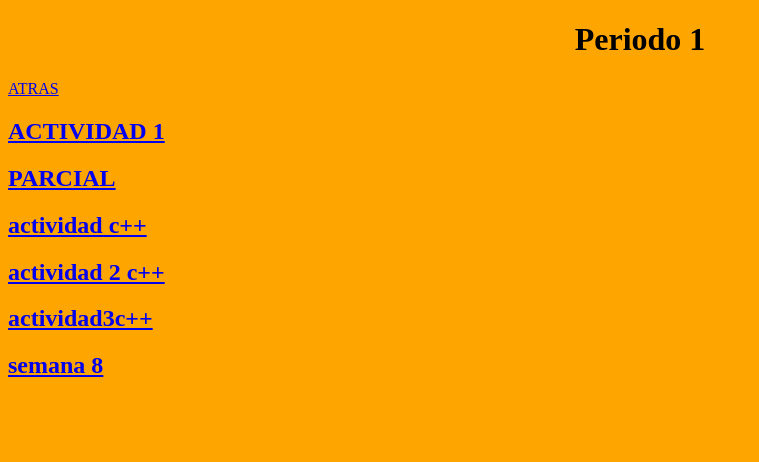
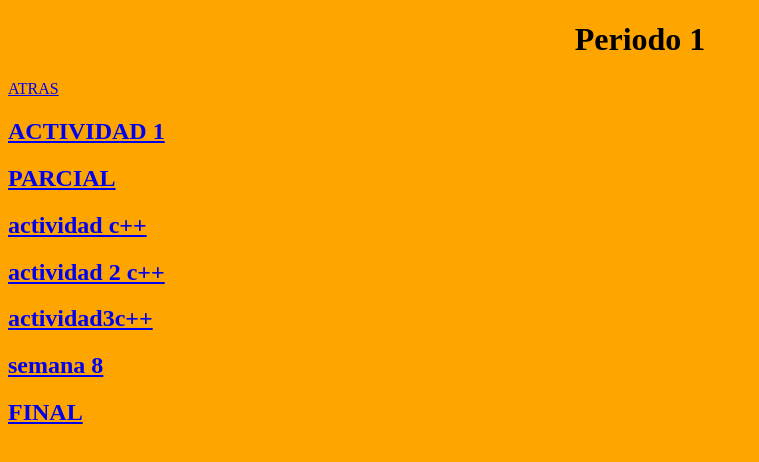
Before and after one commit to juancucho/F, a plain HTML site: page periodo 1.html in a window 1280 px wide. Shown: the whole page, without its empty margins (0-759 px from the left). Drawn offline with Linux system fonts and the light colour scheme.

Commit message:
Update periodo 1.html

```diff
--- a/periodo 1.html
+++ b/periodo 1.html
@@ -12,5 +12,6 @@
 <h2><a href="https://juancucho.github.io/dfgfg/">actividad 2 c++</a></h2>
 <h2><a href=" https://juancucho.github.io/kilo/">actividad3c++</a></h2>
 <h2><a href="https://juancucho.github.io/semana8/">semana 8</a></h2>
+<h2><a href="https://juancucho.github.io/hub/.">FINAL</a></h2>
 </body>
 </html>
```
